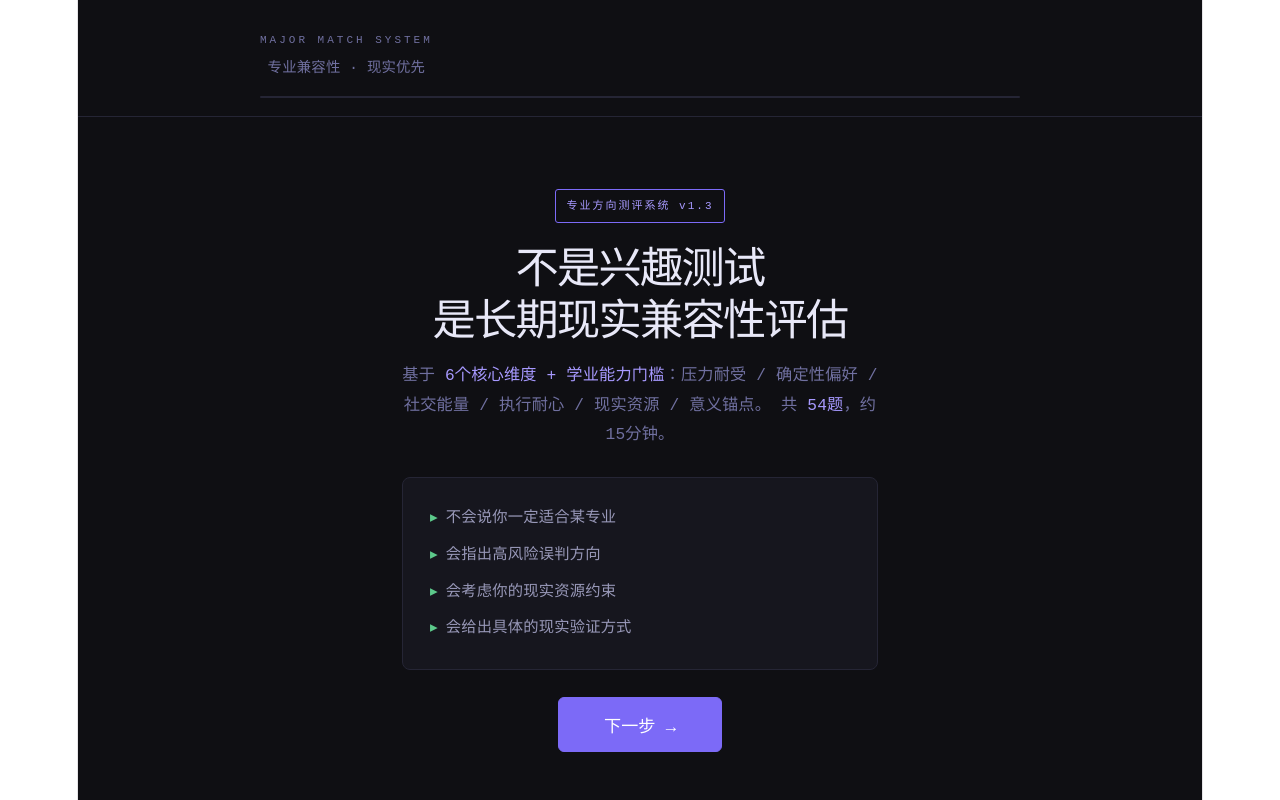
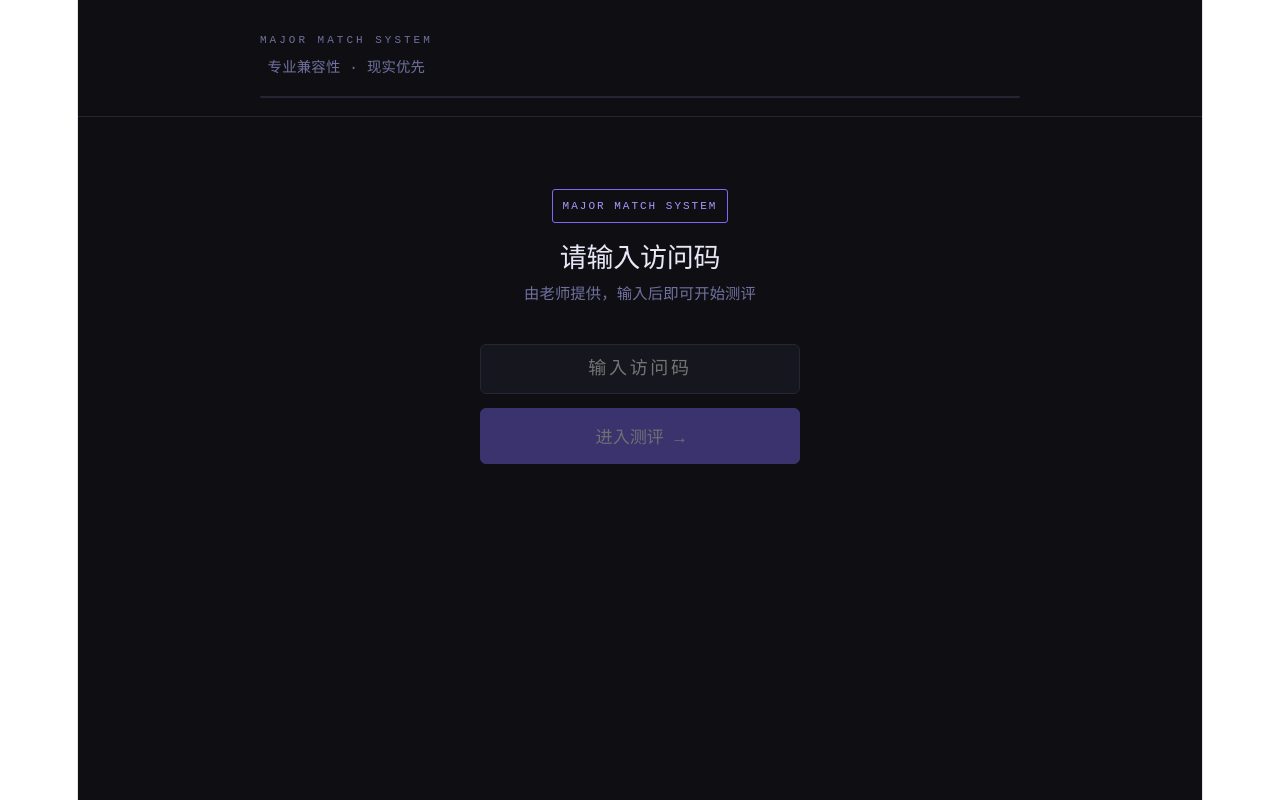
Before and after one commit to enochguo1122/vitejs-vite, a React (Vite) app: page / in a window 1280 px wide. Built offline with nearby package versions, Linux system fonts and the light colour scheme.

Commit message:
Update App.jsx
新增：学生端加访问密码
在欢迎页前加了一个密码验证屏。

```diff
--- a/src/App.jsx
+++ b/src/App.jsx
@@ -5,6 +5,9 @@ const SUPABASE_KEY = "sb_publishable_TpoXUuvsBQeqE1MS-CQ5rg_2DCFIdbH";
 
 // ── 班级列表：新增班级只需在这里加一行 ──
 const CLASSES = ["Eagles", "Harp", "Lamp"];
+
+// ── 学生访问码：改这里控制谁能进入测评 ──
+const ACCESS_CODE = "major2026";
 
 const QUESTIONS = [
   { id:1, dim:"stress", weight:1.2, text:"考试前三天，你通常会：", options:[
@@ -631,6 +634,60 @@ function NameScreen({ onConfirm }) {
   );
 }
 
+function AccessScreen({ onPass }) {
+  const [code, setCode] = useState("");
+  const [error, setError] = useState(false);
+
+  const tryEnter = () => {
+    if (code.trim() === ACCESS_CODE) {
+      onPass();
+    } else {
+      setError(true);
+      setCode("");
+      setTimeout(() => setError(false), 2000);
+    }
+  };
+
+  return (
+    <div style={{maxWidth:760,margin:"0 auto",padding:"4rem 1.5rem 2rem",textAlign:"center"}}>
+      <div style={{display:"inline-block",fontSize:11,padding:"3px 10px",borderRadius:3,border:`1px solid ${C.accent}`,color:C.accentLight,letterSpacing:2,marginBottom:"1rem"}}>MAJOR MATCH SYSTEM</div>
+      <h2 style={{fontSize:"1.5rem",fontWeight:700,color:C.text,marginBottom:"0.5rem"}}>请输入访问码</h2>
+      <p style={{color:C.muted,fontSize:"0.85rem",marginBottom:"2rem"}}>由老师提供，输入后即可开始测评</p>
+      <div style={{maxWidth:320,margin:"0 auto"}}>
+        <input
+          type="text"
+          value={code}
+          onChange={e=>{setCode(e.target.value);setError(false);}}
+          onKeyDown={e=>e.key==="Enter"&&tryEnter()}
+          placeholder="输入访问码"
+          autoComplete="off"
+          style={{
+            width:"100%",padding:"0.8rem 1rem",
+            background:C.card,
+            border:`1px solid ${error ? C.danger : C.border}`,
+            borderRadius:6,color:C.text,fontSize:"1rem",
+            fontFamily:"inherit",outline:"none",marginBottom:"0.75rem",
+            boxSizing:"border-box",textAlign:"center",letterSpacing:"0.15em",
+            transition:"border-color .2s"
+          }}
+        />
+        {error && (
+          <div style={{fontSize:"0.82rem",color:C.danger,marginBottom:"0.75rem"}}>
+            访问码错误，请重试
+          </div>
+        )}
+        <button
+          onClick={tryEnter}
+          style={{...btn("primary"),width:"100%",padding:"0.8rem",fontSize:"0.95rem",opacity:code.trim()?1:0.4}}
+          disabled={!code.trim()}
+        >
+          进入测评 →
+        </button>
+      </div>
+    </div>
+  );
+}
+
 function Welcome({ onStart }) {
   return (
     <div style={{maxWidth:760,margin:"0 auto",padding:"4rem 1.5rem 2rem",textAlign:"center"}}>
@@ -1209,6 +1266,7 @@ export default function App() {
   const [excluded, setExcluded] = useState([]);
   const [userName, setUserName] = useState("");
   const [className, setClassName] = useState("");
+  const [accessGranted, setAccessGranted] = useState(false);
   const topRef = useRef(null);
   const scrollTop = () => topRef.current?.scrollIntoView({behavior:"smooth"});
 
@@ -1242,11 +1300,12 @@ export default function App() {
           </div>
         </div>
       </div>
-      {screen==="welcome"&&<Welcome onStart={()=>setScreen("name")}/>}
-      {screen==="name"&&<NameScreen onConfirm={(n,cls)=>{setUserName(n);setClassName(cls);setScreen("quiz");scrollTop();}}/>}
-      {screen==="quiz"&&<QuestionPage qIndex={qIndex} answers={answers} onAnswer={handleAnswer} onNext={handleNext} onPrev={handlePrev}/>}
-      {screen==="exclude"&&<ExcludeScreen onConfirm={handleConfirmExclude} initialExcluded={excluded} onBack={excluded.length>0||answers[1]!==undefined ? ()=>{setScreen("result");scrollTop();} : null}/>}
-      {screen==="result"&&<ResultScreen answers={answers} excluded={excluded} userName={userName} className={className} onRestart={handleRestart} onEditExclude={handleEditExclude}/>}
+      {!accessGranted && <AccessScreen onPass={()=>setAccessGranted(true)}/>}
+      {accessGranted && screen==="welcome"&&<Welcome onStart={()=>setScreen("name")}/>}
+      {accessGranted && screen==="name"&&<NameScreen onConfirm={(n,cls)=>{setUserName(n);setClassName(cls);setScreen("quiz");scrollTop();}}/>}
+      {accessGranted && screen==="quiz"&&<QuestionPage qIndex={qIndex} answers={answers} onAnswer={handleAnswer} onNext={handleNext} onPrev={handlePrev}/>}
+      {accessGranted && screen==="exclude"&&<ExcludeScreen onConfirm={handleConfirmExclude} initialExcluded={excluded} onBack={excluded.length>0||answers[1]!==undefined ? ()=>{setScreen("result");scrollTop();} : null}/>}
+      {accessGranted && screen==="result"&&<ResultScreen answers={answers} excluded={excluded} userName={userName} className={className} onRestart={handleRestart} onEditExclude={handleEditExclude}/>}
     </div>
   );
 }
```
